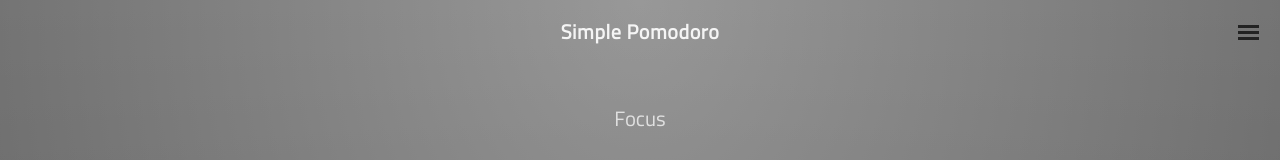
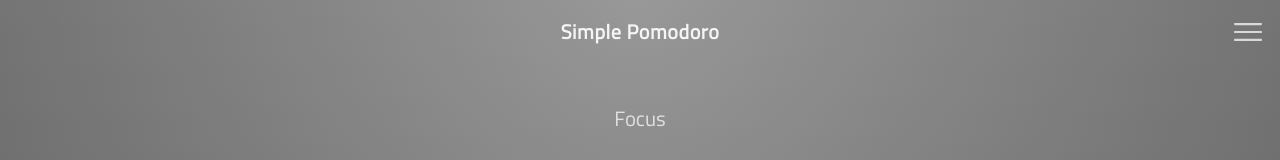
Before and after one commit to Thilerion/vue-pomodoro, a Vue app: page / in a window 1280 px wide. Shown: the top 160 px of the page. Built offline with nearby package versions, Linux system fonts and the light colour scheme.

Commit message:
menu icon now inline dvg

```diff
--- a/src/App.vue
+++ b/src/App.vue
@@ -95,6 +95,10 @@ i, button {
 	color: inherit;
 }
 
+svg {
+	fill: currentColor;
+}
+
 html {
 	height: 100%;
 	width: 100%;
--- a/src/components/PomoNav.vue
+++ b/src/components/PomoNav.vue
@@ -4,15 +4,22 @@
 			<h1>Simple Pomodoro</h1>
 		</div>
 		<div class="nav-item right">
-			<img class="menu-icon" src="../assets/menu-icon.svg" height="29" width="29">
+			<svg class="menu-icon" version="1.1" id="Capa_1" xmlns="http://www.w3.org/2000/svg" xmlns:xlink="http://www.w3.org/1999/xlink" x="0px" y="0px"
+	 viewBox="0 0 53 53" style="enable-background:new 0 0 53 53;" xml:space="preserve">
+				<g>
+					<g>
+						<path d="M2,13.5h49c1.104,0,2-0.896,2-2s-0.896-2-2-2H2c-1.104,0-2,0.896-2,2S0.896,13.5,2,13.5z"/>
+						<path d="M2,28.5h49c1.104,0,2-0.896,2-2s-0.896-2-2-2H2c-1.104,0-2,0.896-2,2S0.896,28.5,2,28.5z"/>
+						<path d="M2,43.5h49c1.104,0,2-0.896,2-2s-0.896-2-2-2H2c-1.104,0-2,0.896-2,2S0.896,43.5,2,43.5z"/>
+					</g>
+				</g>
+			</svg>
 		</div>
 	</div>
 </template>
 
 <script>
-export default {
-
-}
+export default {};
 </script>
 
 <style scoped>
@@ -45,6 +52,7 @@ export default {
 }
 
 .menu-icon {
-		opacity: 0.7;
+	width: 28px;
+	opacity: 0.8;
 }
 </style>
```
Also changed, not shown: src/assets/menu-icon.svg (deleted). Lines whose indentation alone changed are shown as unchanged.
